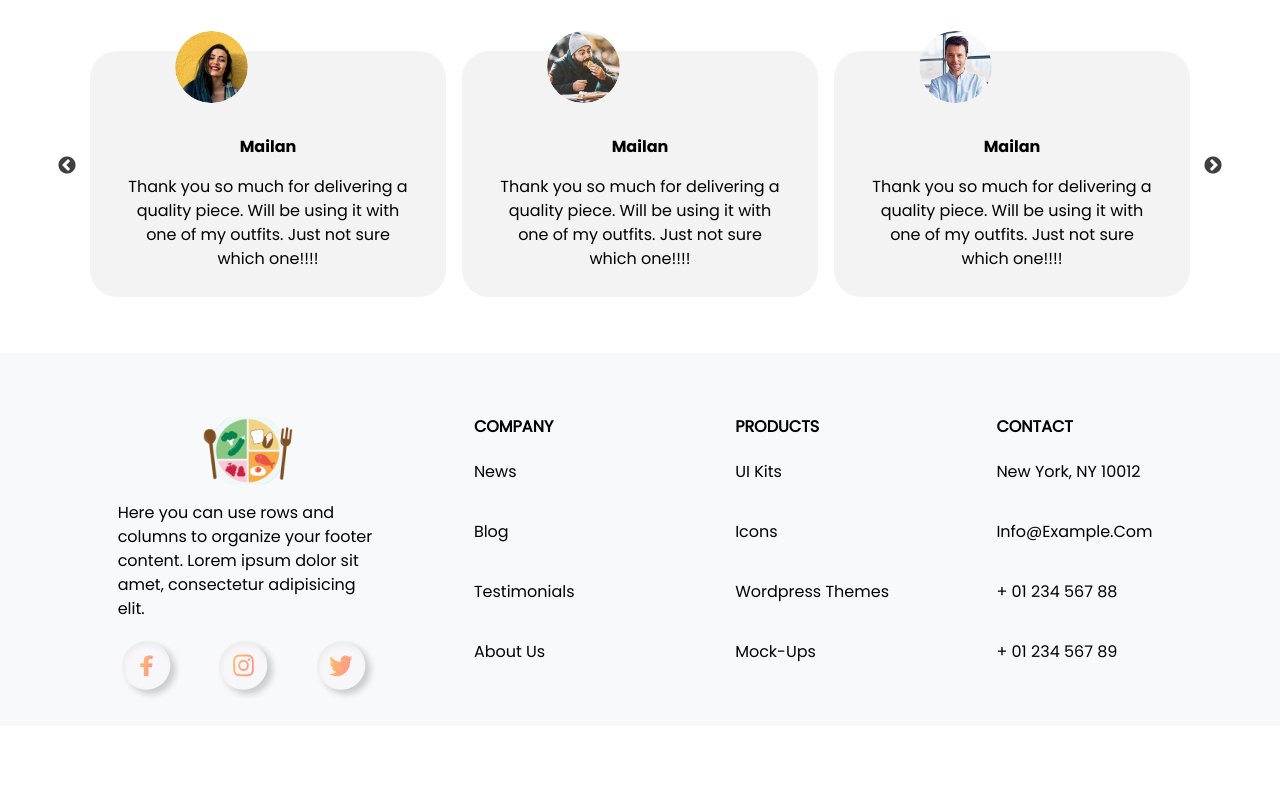
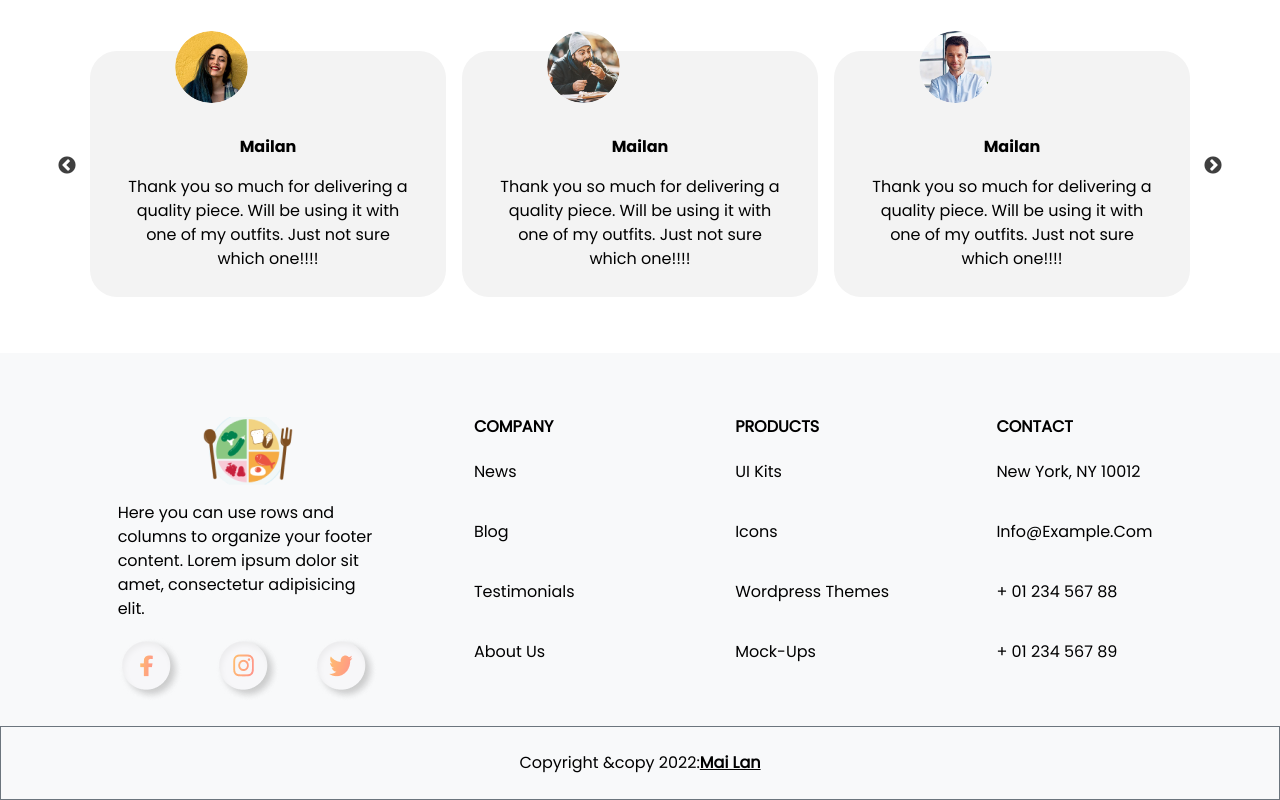
Before and after one commit to TITO-TRAINING/REACT, a React (Vite) app: page / in a window 1280 px wide. Shown: the part 1178-1978 px from the top of the page. Before the commit the page ends 1904 px from the top, so only its background shows below. Built offline with nearby package versions, Linux system fonts and the light colour scheme.

Commit message:
update:copright in footer

```diff
--- a/src/layouts/Footer/index.tsx
+++ b/src/layouts/Footer/index.tsx
@@ -61,6 +61,12 @@ function Footer() {
             </div>
           </div>
         </div>
+        <div className="text-center p-4 border border-secondary">
+          Copyright &copy 2022:
+          <a className="text-reset fw-bold" href="https://mdbootstrap.com/">
+            Mai Lan
+          </a>
+        </div>
       </footer>
     </section>
   );
```
